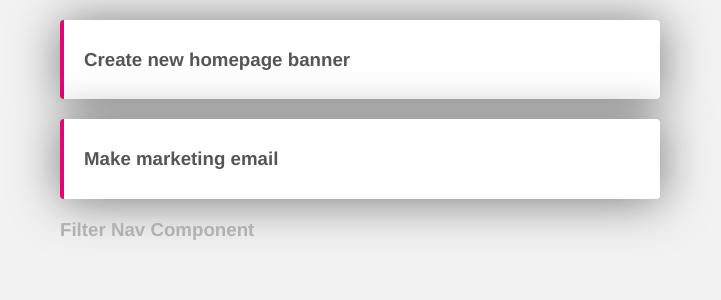
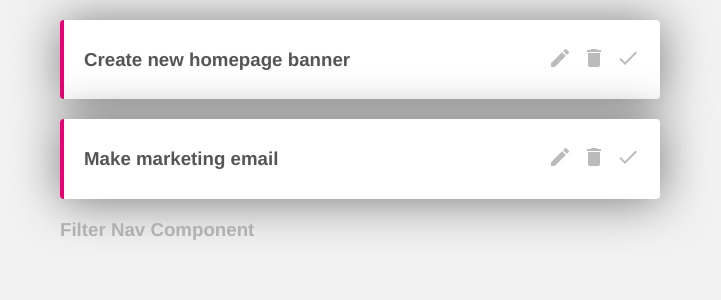
Before and after one commit to anthonygilbertt/vue-jobs-app, a Vue app: page / in a window 1280 px wide. Shown: the top 300 px of the page, without its empty margins (280-1001 px from the left). Built offline with nearby package versions, Linux system fonts and the light colour scheme; data requests are answered from the project's data file.

Commit message:
60. Using Material Icons

```diff
--- a/public/index.html
+++ b/public/index.html
@@ -6,7 +6,9 @@
     <meta name="viewport" content="width=device-width,initial-scale=1.0">
     <link rel="icon" href="<%= BASE_URL %>favicon.ico">
     <title><%= htmlWebpackPlugin.options.title %></title>
-  </head>
+    <link href="https://fonts.googleapis.com/icon?family=Material+Icons"
+      rel="stylesheet">
+    </head>
   <body>
     <noscript>
       <strong>We're sorry but <%= htmlWebpackPlugin.options.title %> doesn't work properly without JavaScript enabled. Please enable it to continue.</strong>
--- a/src/components/SingleProduct.vue
+++ /dev/null
@@ -1,41 +0,0 @@
-<template>
-
-  <div class="project">
-    <div class="actions">
-      <h3 @click="showDetails = !showDetails">{{ project.title }}</h3>
-    </div>
-
-    <div v-if="showDetails" class="details">
-      <p>{{project.details}}</p>
-    </div>
-  </div>
-</template>
-
-<script>
-export default {
-  props: ['project'],
-  data() {
-    return {
-      showDetails: false
-    }
-  },
-  toggleDetails(showDetails) {
-    if(showDetails = false)
-    this.showDetails = !showDetails
-  }
-}
-</script>
-
-<style>
-.project {
-  margin: 20px auto;
-  background: white;
-  padding: 10px 20px;
-  border-radius: 4px;
-  box-shadow: 1px 2px 3pc rgba(0,0,0,0.5);
-  border-left: 4px solid #e90074;
-}
-h3 {
-  cursor: pointer;
-}
-</style>
--- /dev/null
+++ b/src/components/SingleProject.vue
@@ -0,0 +1,59 @@
+<template>
+  <div class="project">
+    <div class="actions">
+      <h3 @click="showDetails = !showDetails">{{ project.title }}</h3>
+      <div class="icons">
+        <span class="material-icons">edit</span>
+        <span class="material-icons">delete</span>
+        <span class="material-icons">done</span>
+      </div>
+    </div>
+
+    <div v-if="showDetails" class="details">
+      <p>{{ project.details }}</p>
+    </div>
+  </div>
+</template>
+
+<script>
+export default {
+  props: ["project"],
+  data() {
+    return {
+      showDetails: false,
+    };
+  },
+  toggleDetails(showDetails) {
+    if ((showDetails = false)) this.showDetails = !showDetails;
+  },
+};
+</script>
+
+<style>
+.project {
+  margin: 20px auto;
+  background: white;
+  padding: 10px 20px;
+  border-radius: 4px;
+  box-shadow: 1px 2px 3pc rgba(0, 0, 0, 0.5);
+  border-left: 4px solid #e90074;
+}
+h3 {
+  cursor: pointer;
+}
+.actions {
+  display: flex;
+  justify-content: space-between;
+  align-items: center;
+}
+.material-icons {
+  font-size: 24px;
+  margin-left: 10px;
+  color: #bbb;
+  cursor: pointer;
+}
+.material-icons:hover {
+  color: #777;
+}
+
+</style>
--- a/src/views/Home.vue
+++ b/src/views/Home.vue
@@ -2,7 +2,7 @@
   <div class="home">
     <div v-if="projects.length">
       <div v-for="project in projects" :key="project.id">
-        <SingleProduct :project="project"/>
+        <SingleProject :project="project"/>
 
       </div>
     </div>
@@ -16,13 +16,13 @@
 
 <script>
 import FilterNav from '../components/FilterNav.vue'
-import SingleProduct from '../components/SingleProduct.vue'
+import SingleProject from '../components/SingleProject.vue'
 
 export default {
 
   components: {
     FilterNav,
-    SingleProduct
+    SingleProject
   },
   data() {
     return {
```
